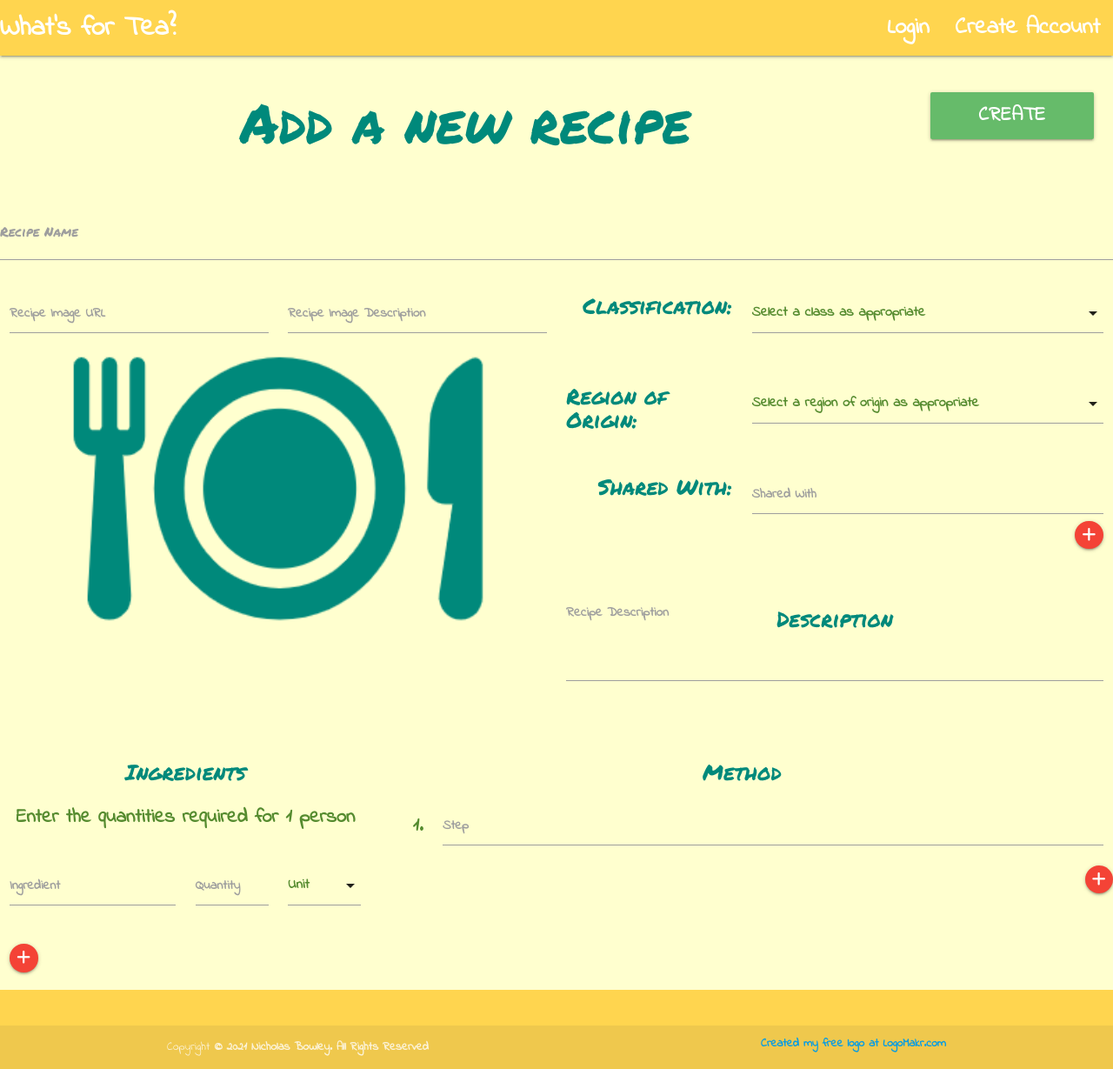
After one commit to Code-Institute-Submissions/KWSNick-meal-planner_MResub, a Flask app: template templates/recipe_edit.html in a window 1280 px wide. The commit adds this page. Shown: the whole page at 87% size. Run offline with Flask 2, Linux system fonts and the light colour scheme; the template is opened without the code that fills it, so the values that code supplies are empty; some libraries are stand-ins or nearby versions.

```diff
--- a/app.py
+++ b/app.py
@@ -230,11 +230,32 @@ def recipe_create():
     classification = mongo.db.classification.find().sort("class_name", 1)
     # Gets the list of origins from MongoDB to send to the create page
     origin = mongo.db.origin.find().sort("origin", 1)
-    # Gets the list of units from MongoDB to send to the create page
-    units = mongo.db.units.find().sort("unit", 1)
     return render_template(
         "recipe_create.html",
-        classification=classification, origin=origin, units=units)
+        classification=classification, origin=origin)
+
+
+@app.route("/delete_recipe/<recipe_id>", methods=["GET", "POST"])
+def delete_recipe(recipe_id):
+    user = session["wft_user"][0]
+    print(user)
+    mongo.db.recipes.update(
+        {"_id": ObjectId(recipe_id)},
+        {"$pull": {"shared_with": user}})
+    return redirect(url_for("recipes"))
+
+
+@app.route("/edit_recipe/<recipe_id>", methods=["GET", "POST"])
+def edit_recipe(recipe_id):
+    recipe = mongo.db.recipes.find_one({"_id": ObjectId(recipe_id)})
+
+    # Gets the list of classifications from MongoDB to send to the edit page
+    classification = mongo.db.classification.find().sort("class_name", 1)
+    # Gets the list of origins from MongoDB to send to the edit page
+    origin = mongo.db.origin.find().sort("origin", 1)
+    return render_template(
+        "recipe_edit.html",
+        recipe=recipe, classification=classification, origin=origin)
 
 
 if __name__ == "__main__":
--- a/static/css/style.css
+++ b/static/css/style.css
@@ -13,7 +13,7 @@
     color: #00897b; /* Header Text */
 }
 
-body, input[type="text"], input[type="number"], textarea {
+body, input[type="text"], input[type="number"], textarea, .btn-large {
     font-family: 'Indie Flower', cursive;
     font-size: 1.5rem;
     font-weight: 700;
@@ -52,6 +52,7 @@ h1, h2, h3, h4, h5, h6 {
 .step-no {
     text-align: right;
 }
-#create_btn {
+#create_btn, #delete_btn, #login_btn, #register, #delete_confirm_btn, #back_btn {
     margin-top: 2.8rem;
+    color: #fff;
 }
--- a/static/js/script.js
+++ b/static/js/script.js
@@ -1,6 +1,10 @@
  $(document).ready(function(){
     $('.sidenav').sidenav();
-     $('select').formSelect();
+    $('select').formSelect();
+    $('.modal').modal({
+        preventScrolling: false,
+        endingTop: '20%',
+    });
     // Script to check the entered passwords in registration are the same and alert the user if they are not.
     $('#confirm_password').focusout(function passwordValidate(){
         let pwd1 = $('#password').val();
--- a/templates/login.html
+++ b/templates/login.html
@@ -34,7 +34,7 @@
                     </div>
                 </div>
                 <div class="row">
-                    <button class="col s2 center offset-s5 waves-effect waves-light btn-large green lighten-1" type="submit">Login</button>
+                    <button id="login_btn" class="col s2 center offset-s5 waves-effect waves-light btn-large green lighten-1" type="submit">Login</button>
                 </div>
             </form>
         </div>
--- /dev/null
+++ b/templates/recipe_edit.html
@@ -0,0 +1,128 @@
+{% extends "base.html" %}
+{% block content %}
+    <!--Sets various fields for the new recipe-->
+    <form method="POST" action="{{ url_for('edit_recipe', recipe_id=recipe._id) }}">
+        <div class="row">
+            <div class="col s12">
+                <div class="center col s10">
+                    <h1>Add a new recipe</h1>
+                </div>
+                <div class="col s2 right">
+                    <button id="create_btn" class="col s12 waves-effect waves-light btn-large green lighten-1" type="submit">Create</button>
+                </div>
+            </div>
+        </div>
+
+        <!--Recipe Name-->
+        <h1 class="input-field center"><input class="center" id="recipe_name" name="recipe_name" type="text" required>
+        <label class="center" for="recipe_name">Recipe Name</label></h1>
+        <!--Recipe Image-->
+        <div class="row">
+            <div class="col s6">
+                <div class="row">
+                    <div class="input-field col s12 l6 center">
+                        <input class="center" id="image_url" name="image_url" type="url">
+                        <label for="image_url">Recipe Image URL</label>
+                    </div>
+                    <div class="input-field col s12 l6 center">
+                        <input class="center" id="image_description" name="image_description" type="text">
+                        <label for="image_description">Recipe Image Description</label>
+                    </div>
+                    <img id="image_placeholder" class="recipe_image" src="static/images/recipe_img_pholder.png" alt="recipe image placeholder">
+                </div>
+            </div>
+            <!--Recipe Classification and Origin-->
+            <div class="col s12 l6">
+                <div class="row">
+                    <div class="col s6 l4">
+                        <h5 class="right">Classification:</h5>
+                    </div>
+                    <div class="input-field col s6 l8">
+                        <select id="classify" name="classify">
+                            <option value="">Select a class as appropriate</option>
+                            <option value=""></option>
+                        {% for class in classification %}
+                            <option value="{{ class.class_name }}">{{ class.class_name.capitalize() }}</option>
+                        {% endfor %}
+                            <label for="classify">Recipe Classification</label>
+                        </select>
+                    </div>
+                </div>
+                <div class="row">
+                    <div class="col s6 l4">
+                        <h5 class="right">Region of Origin:</h5>
+                    </div>
+                    <div class="input-field col s6 l8">
+                        <select id="origin" name="origin">
+                            <option value="">Select a region of origin as appropriate</option>
+                            <option value=""></option>
+                        {% for region in origin %}
+                            <option value="{{ region.origin }}">{{ region.origin.capitalize() }}</option>
+                        {% endfor %}
+                            <label for="origin">Recipe Origin</label>
+                        </select>
+                    </div>
+                </div>
+                <div class="row">
+                    <div class="col s6 l4">
+                        <h5 class="right">Shared With:</h5>
+                    </div>
+                    <div name="sharing" id="sharing" class="input-field col s6 l8">
+                        <input class="center shared_with" id="shared_with1" name="shared_with1" type="text">
+                        <label for="shared_with1">Shared With</label>
+                        <button id="button1" type="button" class="right btn-floating btn-small waves-effect waves-light red add_share"><i class="fas fa-plus"></i></button>
+                    </div>
+                </div>
+                <div class="row">
+                <!--Recipe Description-->
+                    <div class="input-field col s12 center">
+                        <h5>Description</h5>
+                        <textarea class="materialize-textarea center" id="description" name="description"></textarea>
+                        <label for="description">Recipe Description</label>
+                    </div>
+                </div>
+            </div>
+        </div>
+        <!--Recipe Ingredients and Method-->
+        <div class="row">
+            <div id="ingredients_list" class="col s12 l4">
+                <h5 class="center">Ingredients</h5>
+                <p class="center">Enter the quantities required for 1 person</p>
+                <div class="row">
+                    <div class="input-field col s6">
+                        <input class="center" id="ingredient_name1" name="ingredient_name1" type="text">
+                        <label for="ingredient_name1">Ingredient</label>
+                    </div>
+                    <div class="input-field col s3">
+                        <input class="center" id="ingredient_quantity1" name="ingredient_quantity1" type="number" step="0.01">
+                        <label for="ingredient_quantity1">Quantity</label>
+                    </div>
+                    <div class="input-field col s3">
+                        <select class="center" id="ingredient_unit1" name="ingredient_unit1">
+                            <option value="">Unit</option>
+                            <option value=""></option>
+                            <option value="grams">Grams</option>
+                            <option value="ml">ml</option>
+                            <option value="quantity">Quantity</option>
+                            <label for="ingredient_unit1">Unit</label>
+                        </select>
+                    </div>
+                </div>
+                <button id="ing_button1" type="button" class="btn-floating btn-small waves-effect waves-light red add_ingredient"><i class="fas fa-plus"></i></button>
+            </div>
+            <div id="step_list" class="col s12 l8">
+                <h5 class="center">Method</h5>
+                <div class="row">
+                    <div class="col s1">
+                        <p class="step-no">1.</p>
+                    </div>
+                    <div class="col s11 input-field">
+                        <input class="center" id="step1" name="step1" type="text">
+                        <label for="step1">Step</label>
+                    </div>
+                    <button id="step_button1" type="button" class="right btn-floating btn-small waves-effect waves-light red add_step"><i class="fas fa-plus"></i></button>
+                </div>
+            </div>
+        </div>
+    </form>
+{% endblock %}
```
Also changed, not shown: templates/recipe_view.html (+22 -1 lines).
